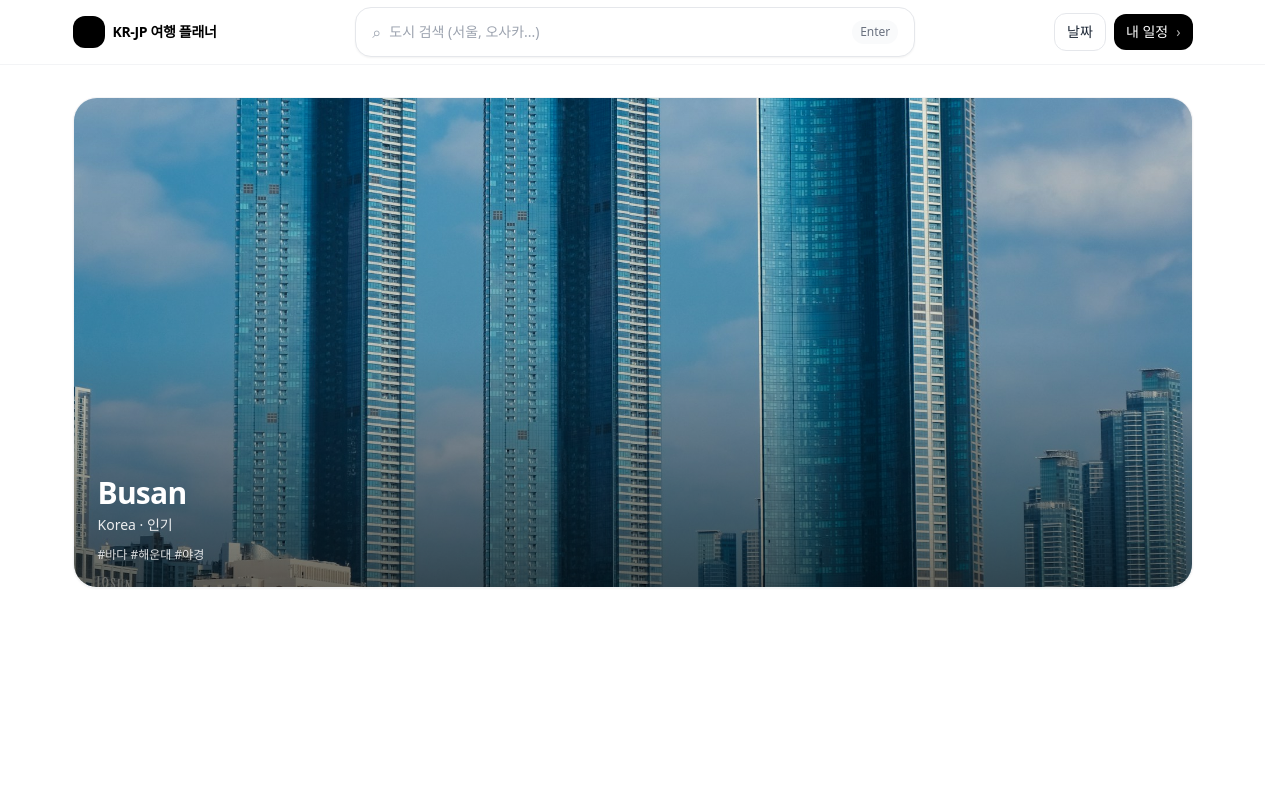
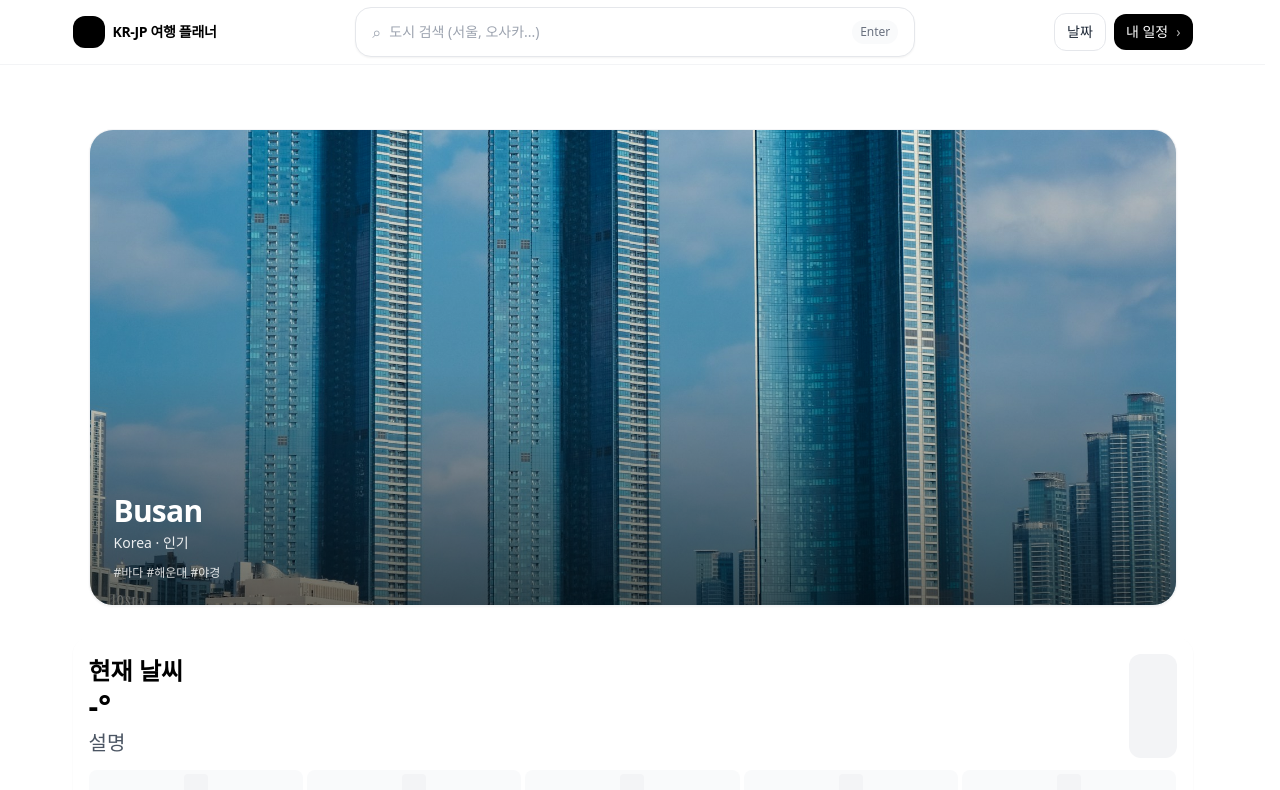
Before and after one commit to hwank1/travel-planner, a React (Vite) app: page /city/busan in a window 1280 px wide. Shown: the top 790 px of the page. Built offline with nearby package versions, Linux system fonts and the light colour scheme.

Commit message:
feat: 날씨 카드 디자인

```diff
--- a/src/pages/City/CityPage.tsx
+++ b/src/pages/City/CityPage.tsx
@@ -1,6 +1,8 @@
-// src/pages/City/CityPage.tsx
+// pages/City/CityPage.tsx
 import { useParams } from "react-router-dom";
 import { CITIES } from "@/features/cities/data/cities";
+import CityHero from "./components/CityHero";
+import WeatherWidget from "./components/WeatherWidget";
 
 export default function CityPage() {
   const { cityId } = useParams();
@@ -10,38 +12,12 @@ export default function CityPage() {
 
   return (
     <main className="mx-auto max-w-6xl px-4 py-8">
-      {/* Hero */}
-      <section className="overflow-hidden rounded-3xl border border-gray-100 bg-white shadow-sm">
-        <div className="relative aspect-[16/7] w-full bg-gray-100">
-          <img
-            src={city.imageUrl}
-            alt={city.title}
-            className="absolute inset-0 h-full w-full object-cover"
-          />
-          <div className="absolute inset-0 bg-gradient-to-t from-black/55 via-black/10 to-transparent" />
-
-          <div className="absolute bottom-0 left-0 right-0 p-6">
-            <div className="flex flex-col gap-4 md:flex-row md:items-end md:justify-between">
-              <div className="text-white">
-                <div className="text-3xl font-bold tracking-tight">
-                  {city.title}
-                </div>
-                <div className="mt-1 text-sm text-white/90">
-                  {city.subtitle}
-                </div>
-                <div className="mt-3 text-xs text-white/85">
-                  {city.hashtags}
-                </div>
-              </div>
-
-              {/* 날씨 */}
-              <div className="w-full md:w-[260px] bg-white"></div>
-            </div>
-          </div>
-        </div>
-      </section>
-
-      {/* 아래에 탭/리스트는 다음 단계 */}
+      <CityHero city={city} />
+      <WeatherWidget />
+      {/* 다음 단계 */}
+      {/* <CityTabs ... /> */}
+      {/* <PlaceSection ... /> */}
+      {/* <PlanPanel ... /> */}
     </main>
   );
 }
--- /dev/null
+++ b/src/pages/City/components/CityHero.tsx
@@ -0,0 +1,43 @@
+// src/pages/City/CityPage.tsx
+import { useParams } from "react-router-dom";
+import { City } from "@/features/cities/data/cities";
+type CityHeroProps = {
+  city: City;
+  // right는 일단 미룸
+};
+export default function CityPage({ city }: CityHeroProps) {
+  return (
+    <main className="mx-auto max-w-6xl px-4 py-8">
+      {/* Hero */}
+      <section className="overflow-hidden rounded-3xl border border-gray-100 bg-white shadow-sm">
+        <div className="relative aspect-[16/7] w-full bg-gray-100">
+          <img
+            src={city.imageUrl}
+            alt={city.title}
+            className="absolute inset-0 h-full w-full object-cover"
+          />
+          <div className="absolute inset-0 bg-gradient-to-t from-black/55 via-black/10 to-transparent" />
+
+          <div className="absolute bottom-0 left-0 right-0 p-6">
+            <div className="flex flex-col gap-4 md:flex-row md:items-end md:justify-between">
+              <div className="text-white">
+                <div className="text-3xl font-bold tracking-tight">
+                  {city.title}
+                </div>
+                <div className="mt-1 text-sm text-white/90">
+                  {city.subtitle}
+                </div>
+                <div className="mt-3 text-xs text-white/85">
+                  {city.hashtags}
+                </div>
+              </div>
+
+              {/* 날씨 */}
+              <div className="w-full md:w-[260px] bg-white"></div>
+            </div>
+          </div>
+        </div>
+      </section>
+    </main>
+  );
+}
--- /dev/null
+++ b/src/pages/City/components/WeatherWidget.tsx
@@ -0,0 +1,25 @@
+export default function WeatherWidget() {
+  return (
+    <div className="w-full md:w-{260px} rounded-2xl bg-white/85 p-4 shadow-sm ">
+      <div className="flex items-center justify-between">
+        <div>
+          <div className="text-2xl font-bold text-black">현재 날씨</div>
+          <div className="mt-1 text-3xl font-semibold leading-none">-°</div>
+          <div className="mt-2 text-xl text-gray-600">설명</div>
+        </div>
+
+        <div className="min-h-[104px] w-12 rounded-xl bg-gray-100" />
+      </div>
+
+      {/* 예보 자리(선택) */}
+      <div className="mt-3 grid grid-cols-5 gap-1">
+        {Array.from({ length: 5 }).map((_, i) => (
+          <div key={i} className="rounded-lg bg-gray-50 p-1 text-center">
+            <div className="h-6 w-6 mx-auto rounded bg-gray-100" />
+            <div className="mt-1 h-3 rounded bg-gray-100" />
+          </div>
+        ))}
+      </div>
+    </div>
+  );
+}
--- a/src/pages/Home/HomePage.tsx
+++ b/src/pages/Home/HomePage.tsx
@@ -1,42 +1,4 @@
-import CityCard from "./components/CityCard";
-import { CITIES } from "@/features/cities/data/cities";
-export default function HomeCitySections() {
-  const kr = CITIES.filter((c) => c.country === "KR");
-  const jp = CITIES.filter((c) => c.country === "JP");
-  return (
-    <main className="mx-auto max-w-6xl px-4 py-8">
-      {/* 한국 도시카드 */}
-      <section>
-        <h2 className="text-2xl font-semibold tracking-tight">한국</h2>
-
-        <p className="mt-4 text-sm text-gray-600">
-          가까운 국내 도시로 가볍게 떠나기
-        </p>
-
-        <div className="mt-6 grid grid-cols-1 gap-5 sm:grid-cols-2 lg:grid-cols-3">
-          {kr.map((city) => (
-            <CityCard key={city.id} {...city} />
-          ))}
-        </div>
-      </section>
-
-      {/* 중간 선 */}
-      <div className="my-14 h-px w-full bg-gray-100" />
-
-      {/* 일본 도시카드 */}
-      <section>
-        <h2 className="text-2xl font-semibold tracking-tight">일본</h2>
-
-        <p className="mt-4 text-sm text-gray-600">
-          인기 도시부터 차근차근 골라보기
-        </p>
-
-        <div className="mt-6 grid grid-cols-1 gap-5 sm:grid-cols-2 lg:grid-cols-3">
-          {jp.map((city) => (
-            <CityCard key={city.id} {...city} />
-          ))}
-        </div>
-      </section>
-    </main>
-  );
+import HomeCitySections from "./components/HomeCitySections";
+export default function HomePage() {
+  return <HomeCitySections />;
 }
--- a/src/pages/Home/components/CityGrid.tsx
+++ /dev/null
@@ -1,5 +0,0 @@
-export default function Section2() {
-  return (
-    <div className="bg-slate-600 w-[500px] h-[500px]">일본 여행 플래너</div>
-  );
-}
--- /dev/null
+++ b/src/pages/Home/components/HomeCitySections.tsx
@@ -0,0 +1,42 @@
+import CityCard from "./CityCard";
+import { CITIES } from "@/features/cities/data/cities";
+export default function HomeCitySections() {
+  const kr = CITIES.filter((c) => c.country === "KR");
+  const jp = CITIES.filter((c) => c.country === "JP");
+  return (
+    <main className="mx-auto max-w-6xl px-4 py-8">
+      {/* 한국 도시카드 */}
+      <section>
+        <h2 className="text-2xl font-semibold tracking-tight">한국</h2>
+
+        <p className="mt-4 text-sm text-gray-600">
+          가까운 국내 도시로 가볍게 떠나기
+        </p>
+
+        <div className="mt-6 grid grid-cols-1 gap-5 sm:grid-cols-2 lg:grid-cols-3">
+          {kr.map((city) => (
+            <CityCard key={city.id} {...city} />
+          ))}
+        </div>
+      </section>
+
+      {/* 중간 선 */}
+      <div className="my-14 h-px w-full bg-gray-100" />
+
+      {/* 일본 도시카드 */}
+      <section>
+        <h2 className="text-2xl font-semibold tracking-tight">일본</h2>
+
+        <p className="mt-4 text-sm text-gray-600">
+          인기 도시부터 차근차근 골라보기
+        </p>
+
+        <div className="mt-6 grid grid-cols-1 gap-5 sm:grid-cols-2 lg:grid-cols-3">
+          {jp.map((city) => (
+            <CityCard key={city.id} {...city} />
+          ))}
+        </div>
+      </section>
+    </main>
+  );
+}
--- a/src/shared/Header.tsx
+++ b/src/shared/Header.tsx
@@ -14,7 +14,7 @@ export default function HeaderBar({
       <div className="mx-auto flex h-16 max-w-6xl items-center gap-3 px-4">
         {/* Logo */}
         <div className="flex items-center gap-2">
-          <div className="h-8 w-8 rounded-xl bg-black" />
+          <button className="h-8 w-8 rounded-xl bg-black" />
           <span className="text-sm font-bold tracking-tight">
             KR-JP 여행 플래너
           </span>
```
Also changed, not shown: src/features/cities/data/weather/api/openWeather.ts (added).
